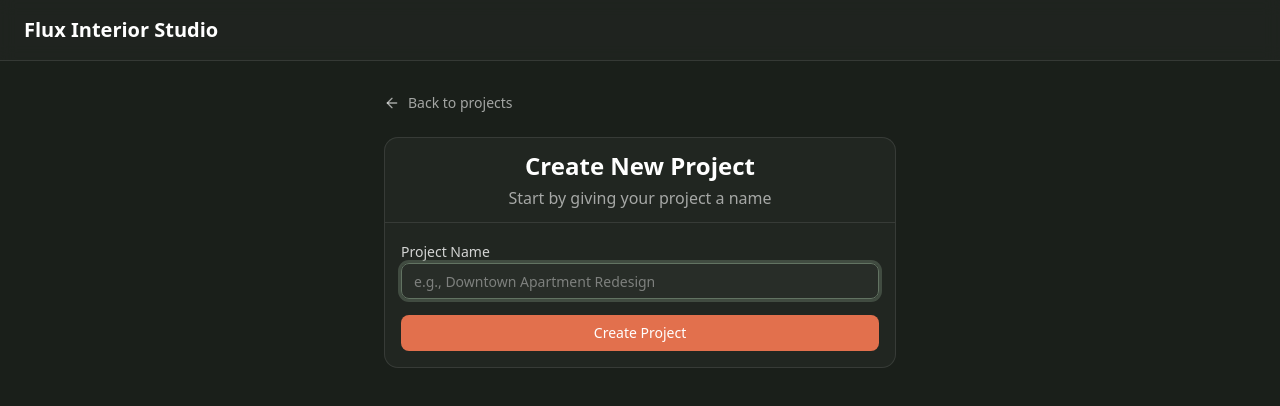
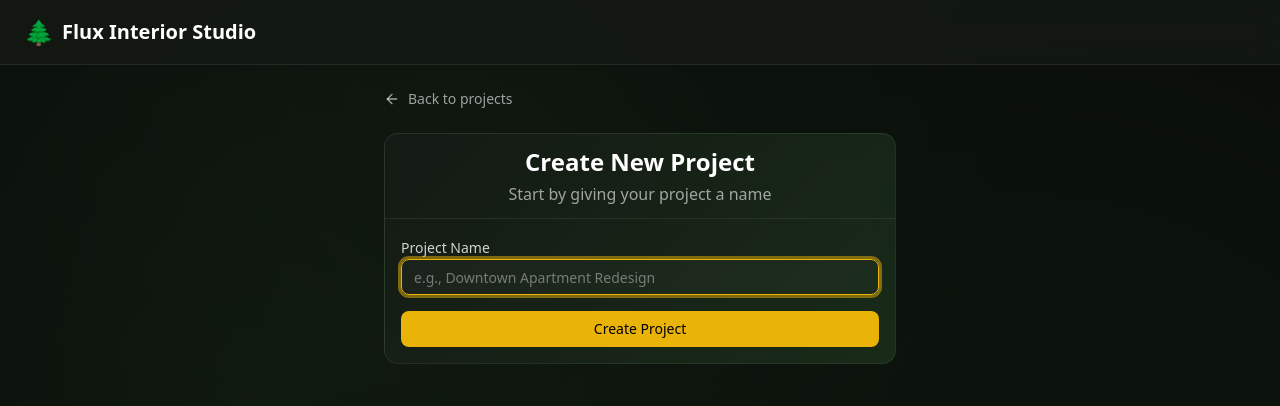
Before and after one commit to BabyBoss45/Flux-hack, a Next.js app: page /project/new in a window 1280 px wide. Shown: the top 406 px of the page. Built offline with nearby package versions, Linux system fonts and the light colour scheme.

Commit message:
UI redesign: Black Forest Labs theme with yellow accents, card-based layout, and improved spacing

```diff
--- a/app/(dashboard)/page.tsx
+++ b/app/(dashboard)/page.tsx
@@ -14,7 +14,7 @@ export default async function DashboardPage() {
       <Header userName={session.user.name} />
 
       <main className="page-main">
-        <div className="max-w-6xl mx-auto">
+        <div className="max-w-4xl mx-auto">
           <div className="flex items-center justify-between mb-8">
             <div>
               <h2 className="text-2xl font-bold text-white">Your Projects</h2>
--- a/app/globals.css
+++ b/app/globals.css
@@ -44,14 +44,17 @@
   --radius-2xl: calc(var(--radius) + 8px);
   --radius-3xl: calc(var(--radius) + 12px);
   --radius-4xl: calc(var(--radius) + 16px);
-  /* Custom interior design colors */
-  --color-sage: #627362;
-  --color-terracotta: #e2704d;
-  --color-sand: #e6e2d8;
-  --color-charcoal: #3d3d3d;
+  /* Black Forest Labs color palette */
+  --color-forest-dark: #0a0f0a;
+  --color-forest-green: #1a2e1a;
+  --color-forest-accent: #2d4a2d;
+  --color-yellow-primary: #eab308;
+  --color-yellow-hover: #fbbf24;
+  --color-yellow-light: #fde047;
   /* Dark theme surface colors */
-  --color-surface: #242924;
-  --color-accent-warm: #e2704d;
+  --color-surface: #151a15;
+  --color-accent-warm: #eab308;
+  --color-accent-warm-hover: #fbbf24;
 }
 
 :root {
@@ -91,37 +94,38 @@
 }
 
 .dark {
-  --background: #1a1f1a;
-  --foreground: #f5f4f2;
-  --card: #242924;
-  --card-foreground: #f5f4f2;
-  --popover: #242924;
-  --popover-foreground: #f5f4f2;
-  --primary: #627362;
-  --primary-foreground: #ffffff;
-  --secondary: #3d3d3d;
-  --secondary-foreground: #f5f4f2;
-  --muted: #3d3d3d;
+  /* Black Forest Labs dark theme - deep forest green/black */
+  --background: #0a0f0a;
+  --foreground: #ffffff;
+  --card: #151a15;
+  --card-foreground: #ffffff;
+  --popover: #151a15;
+  --popover-foreground: #ffffff;
+  --primary: #eab308;
+  --primary-foreground: #000000;
+  --secondary: #1a2e1a;
+  --secondary-foreground: #ffffff;
+  --muted: #1a2e1a;
   --muted-foreground: #a3a3a3;
-  --accent: #e2704d;
-  --accent-foreground: #ffffff;
+  --accent: #eab308;
+  --accent-foreground: #000000;
   --destructive: #ef4444;
-  --border: rgba(255, 255, 255, 0.1);
-  --input: rgba(255, 255, 255, 0.1);
-  --ring: #627362;
-  --chart-1: #627362;
-  --chart-2: #e2704d;
-  --chart-3: #4a5a4a;
-  --chart-4: #a3b3a3;
-  --chart-5: #f0a080;
-  --sidebar: #242924;
-  --sidebar-foreground: #f5f4f2;
-  --sidebar-primary: #627362;
-  --sidebar-primary-foreground: #ffffff;
-  --sidebar-accent: #3d3d3d;
-  --sidebar-accent-foreground: #f5f4f2;
-  --sidebar-border: rgba(255, 255, 255, 0.1);
-  --sidebar-ring: #627362;
+  --border: rgba(255, 255, 255, 0.08);
+  --input: rgba(255, 255, 255, 0.08);
+  --ring: #eab308;
+  --chart-1: #eab308;
+  --chart-2: #fbbf24;
+  --chart-3: #2d4a2d;
+  --chart-4: #4a6a4a;
+  --chart-5: #fde047;
+  --sidebar: #151a15;
+  --sidebar-foreground: #ffffff;
+  --sidebar-primary: #eab308;
+  --sidebar-primary-foreground: #000000;
+  --sidebar-accent: #1a2e1a;
+  --sidebar-accent-foreground: #ffffff;
+  --sidebar-border: rgba(255, 255, 255, 0.08);
+  --sidebar-ring: #eab308;
 }
 
 @layer base {
@@ -130,6 +134,12 @@
   }
   body {
     @apply bg-background text-foreground;
+    background-image:
+      radial-gradient(circle at 20% 50%, rgba(45, 74, 45, 0.15) 0%, transparent 50%),
+      radial-gradient(circle at 80% 80%, rgba(26, 46, 26, 0.2) 0%, transparent 50%),
+      radial-gradient(circle at 40% 20%, rgba(45, 74, 45, 0.1) 0%, transparent 50%);
+    background-attachment: fixed;
+    background-size: 100% 100%;
   }
 }
 
@@ -140,16 +150,17 @@
   }
 
   .page-main {
-    @apply flex-1 p-4 md:p-6 lg:p-8;
+    @apply flex-1 p-4 md:p-4 lg:p-6;
   }
 
-  /* Glass-morphism panel */
+  /* Glass-morphism panel - Black Forest Labs style */
   .panel {
-    @apply bg-surface/80 backdrop-blur-sm border border-white/10 rounded-xl;
+    @apply bg-surface/90 backdrop-blur-md border border-white/8 rounded-xl;
+    background: linear-gradient(135deg, rgba(21, 26, 21, 0.95) 0%, rgba(26, 46, 26, 0.9) 100%);
   }
 
   .panel-header {
-    @apply px-4 py-3 border-b border-white/10;
+    @apply px-4 py-3 border-b border-white/8;
   }
 
   .panel-body {
@@ -162,10 +173,15 @@
   }
 
   .chip-muted {
-    @apply bg-white/10 text-white/70;
+    @apply bg-white/8 text-white/60;
   }
 
   .chip-active {
-    @apply bg-accent-warm text-white;
+    @apply bg-yellow-primary text-black;
+  }
+
+  /* Button hover states with yellow accent */
+  .bg-accent-warm:hover {
+    background-color: var(--color-yellow-hover) !important;
   }
 }
--- a/components/chat/chat-panel.tsx
+++ b/components/chat/chat-panel.tsx
@@ -75,7 +75,7 @@ export function ChatPanel({
   };
 
   return (
-    <div className="panel h-full flex flex-col">
+    <div className="panel h-full flex flex-col max-h-[calc(100vh-120px)]">
       <div className="panel-header">
         <h2 className="text-lg font-semibold text-white">Design Assistant</h2>
       </div>
@@ -83,7 +83,7 @@ export function ChatPanel({
       {/* Messages area */}
       <div
         ref={scrollRef}
-        className="flex-1 overflow-y-auto p-4 space-y-4"
+        className="flex-1 overflow-y-auto p-5 space-y-4 min-h-0"
       >
         {messages.length === 0 ? (
           <div className="text-center text-white/50 py-8">
--- a/components/layout/header.tsx
+++ b/components/layout/header.tsx
@@ -32,9 +32,10 @@ export function Header({ userName, showSteps = false, currentStep = 1 }: HeaderP
   };
 
   return (
-    <header className="flex items-center justify-between px-6 py-4 border-b border-white/10 bg-surface/50 backdrop-blur-sm">
-      <Link href="/" className="text-xl font-semibold text-white">
-        Flux Interior Studio
+    <header className="flex items-center justify-between px-6 py-4 border-b border-white/8 bg-surface/80 backdrop-blur-md">
+      <Link href="/" className="text-xl font-semibold text-white flex items-center gap-2">
+        <span className="text-2xl">🌲</span>
+        <span>Flux Interior Studio</span>
       </Link>
 
       {showSteps && (
@@ -42,11 +43,11 @@ export function Header({ userName, showSteps = false, currentStep = 1 }: HeaderP
           {steps.map((step, idx) => (
             <div key={step.num} className="flex items-center">
               <div
-                className={`flex items-center gap-2 px-3 py-1.5 rounded-full text-sm ${
+                className={`flex items-center gap-2 px-3 py-1.5 rounded-full text-sm transition-colors ${
                   currentStep === step.num
-                    ? "bg-accent-warm text-white"
+                    ? "bg-[#eab308] text-black"
                     : currentStep > step.num
-                    ? "bg-white/20 text-white"
+                    ? "bg-white/12 text-white"
                     : "bg-white/5 text-white/50"
                 }`}
               >
--- a/components/rooms/room-grid.tsx
+++ b/components/rooms/room-grid.tsx
@@ -16,13 +16,13 @@ interface RoomGridProps {
 
 export function RoomGrid({ rooms, selectedRoomId, onSelectRoom }: RoomGridProps) {
   return (
-    <div className="grid grid-cols-2 gap-3">
+    <div className="grid grid-cols-1 gap-2">
       {rooms.map((room) => (
         <button
           key={room.id}
           onClick={() => onSelectRoom(room.id)}
           className={`
-            relative p-4 rounded-lg text-left transition-all
+            relative p-3 rounded-lg text-left transition-all
             ${
               selectedRoomId === room.id
                 ? 'border-2 border-accent-warm bg-accent-warm/10'
@@ -30,7 +30,7 @@ export function RoomGrid({ rooms, selectedRoomId, onSelectRoom }: RoomGridProps)
             }
           `}
         >
-          <span className="font-medium text-white text-sm">{room.name}</span>
+          <span className="font-medium text-white text-xs">{room.name}</span>
 
           {room.approved && (
             <div className="absolute top-2 right-2">
--- a/components/rooms/room-image-viewer.tsx
+++ b/components/rooms/room-image-viewer.tsx
@@ -26,7 +26,7 @@ export function RoomImageViewer({
 }: RoomImageViewerProps) {
   if (images.length === 0) {
     return (
-      <div className="flex-1 flex items-center justify-center bg-white/5">
+      <div className="flex items-center justify-center min-h-[400px] max-h-[600px]">
         <div className="text-center">
           <Image className="w-8 h-8 mx-auto mb-2 text-white/30" />
           <p className="text-white/50 text-sm">No images yet</p>
@@ -70,16 +70,16 @@ export function RoomImageViewer({
   };
 
   return (
-    <div className="flex-1 flex flex-col bg-white/5">
-      {/* Main image */}
-      <div className="flex-1 relative flex items-center justify-center p-4 overflow-hidden">
+    <div className="flex flex-col w-full max-h-[700px]">
+      {/* Main image - constrained size with breathing room */}
+      <div className="relative flex items-center justify-center overflow-hidden p-4 pb-4">
         <Dialog>
           <DialogTrigger asChild>
-            <button className="relative group cursor-zoom-in">
+            <button className="relative group cursor-zoom-in w-full flex items-center justify-center">
               <img
                 src={currentImage.url}
                 alt={currentImage.prompt}
-                className="max-h-full max-w-full object-contain rounded-lg shadow-lg"
+                className="max-h-[500px] max-w-full object-contain rounded-lg shadow-lg"
               />
               <div className="absolute inset-0 flex items-center justify-center bg-black/30 opacity-0 group-hover:opacity-100 transition-opacity rounded-lg">
                 <ZoomIn className="w-8 h-8 text-white" />
--- a/components/ui/button.tsx
+++ b/components/ui/button.tsx
@@ -9,7 +9,7 @@ const buttonVariants = cva(
   {
       variants: {
         variant: {
-        default: "bg-primary text-primary-foreground hover:bg-primary/90",
+          default: "bg-primary text-primary-foreground hover:bg-[#fbbf24] transition-colors",
           destructive:
             "bg-destructive text-white hover:bg-destructive/90 focus-visible:ring-destructive/20 dark:focus-visible:ring-destructive/40 dark:bg-destructive/60",
           outline:
```
Also changed, not shown: app/(dashboard)/project/[id]/page.tsx (+43 -31 lines). Lines whose indentation alone changed are shown as unchanged.
